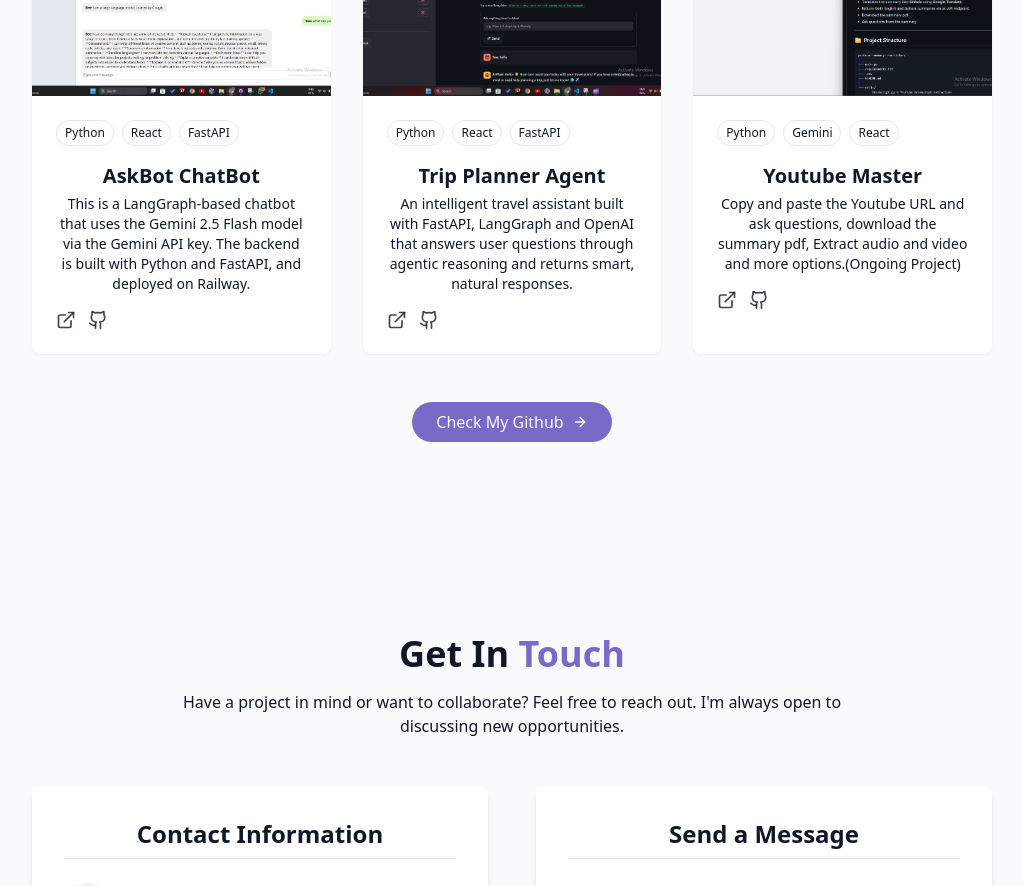
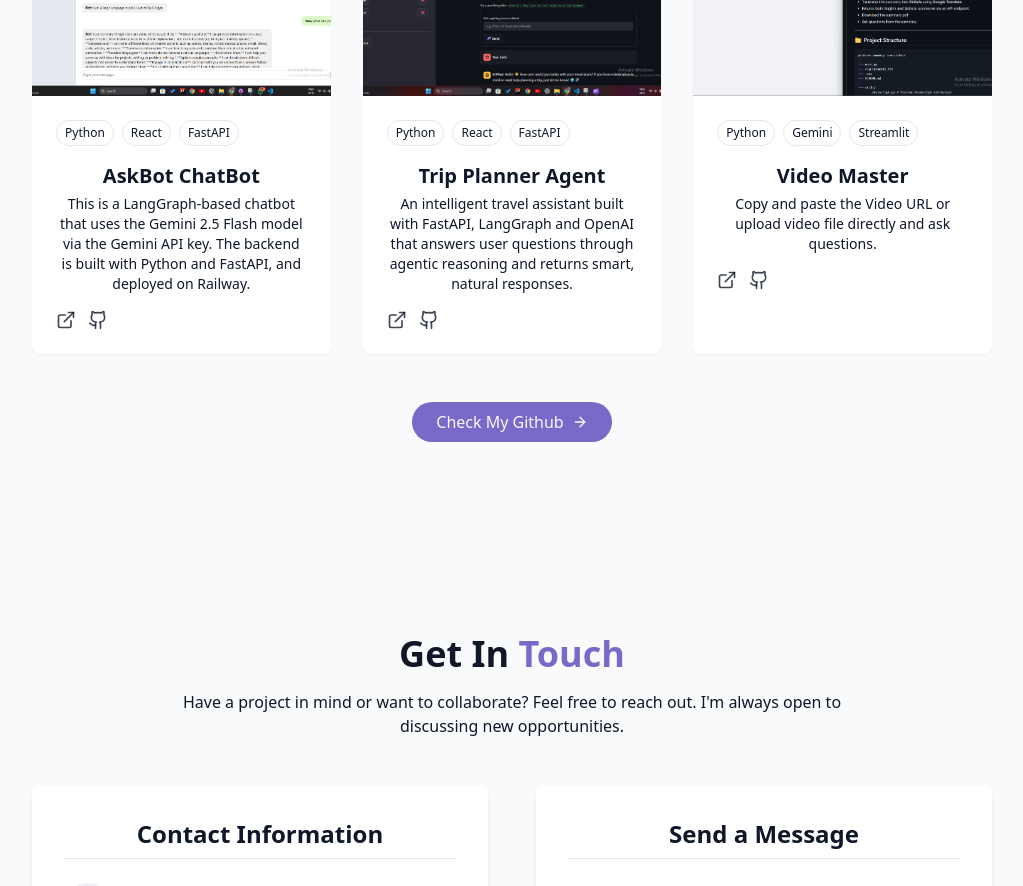
Before and after one commit to UdaraChamidu/My-Portfolio, a React (Vite) app: page / in a window 1280 px wide. Shown: the part 4720-5606 px from the top of the page, without its empty margins (128-1151 px from the left). Built offline with nearby package versions, Linux system fonts and the light colour scheme.

Commit message:
video master project updated

```diff
--- a/src/components/ProjectsSection.jsx
+++ b/src/components/ProjectsSection.jsx
@@ -97,13 +97,13 @@ const projects = [
 
   {
     id: 3,
-    title: "Youtube Master",
+    title: "Video Master",
     description:
-      "Copy and paste the Youtube URL and ask questions, download the summary pdf, Extract audio and video and more options.(Ongoing Project)",
+      "Copy and paste the Video URL or upload video file directly and ask questions.",
     image: "/projects/project9.png",
-    tags: ["Python", "Gemini", "React"],
-    demoUrl: "#",
-    githubUrl: "https://github.com/UdaraChamidu/Youtube-Master",
+    tags: ["Python", "Gemini", "Streamlit"],
+    demoUrl: "video-master.streamlit.app",
+    githubUrl: "https://github.com/UdaraChamidu/Video-Master",
   },
 ];
 
```
